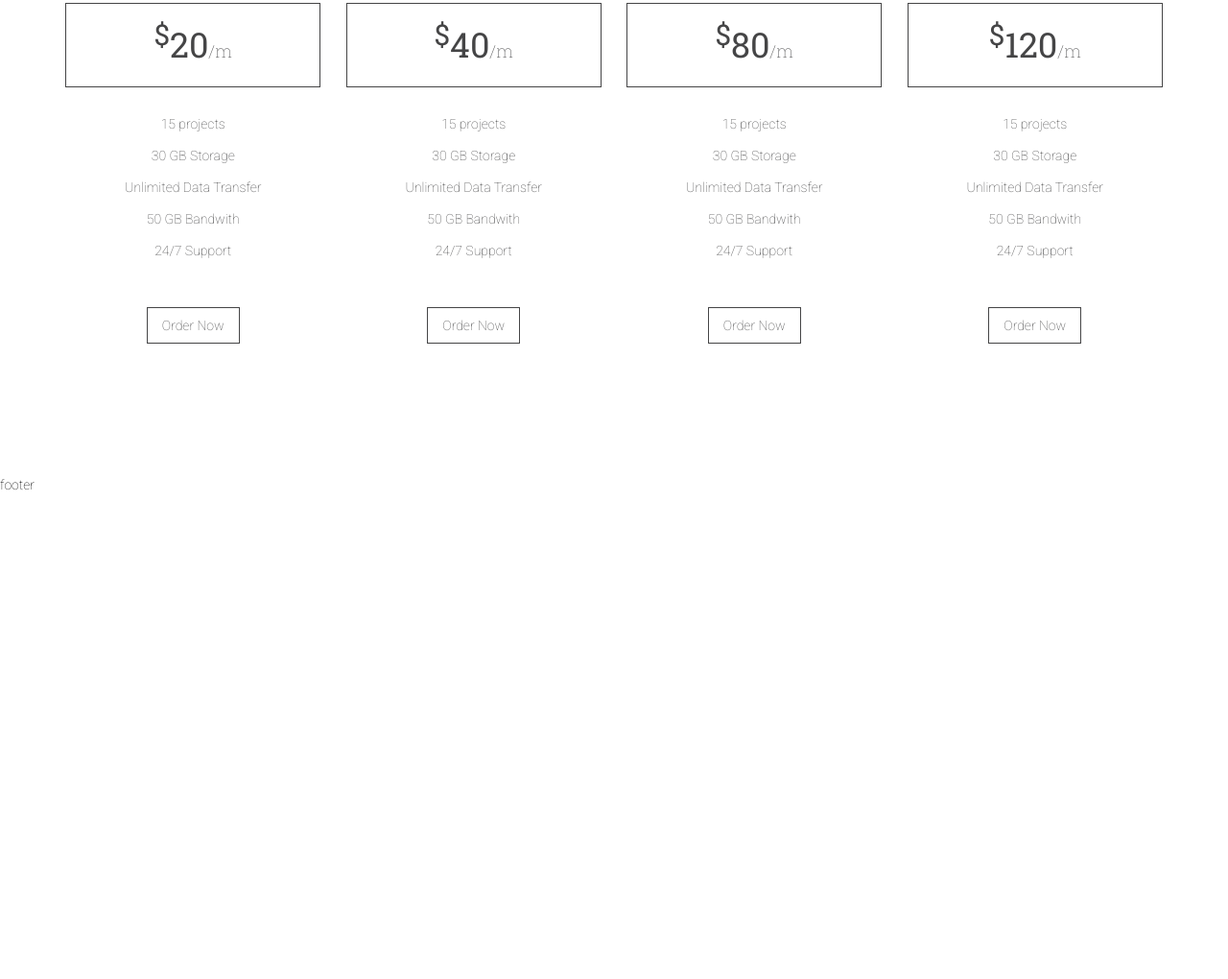
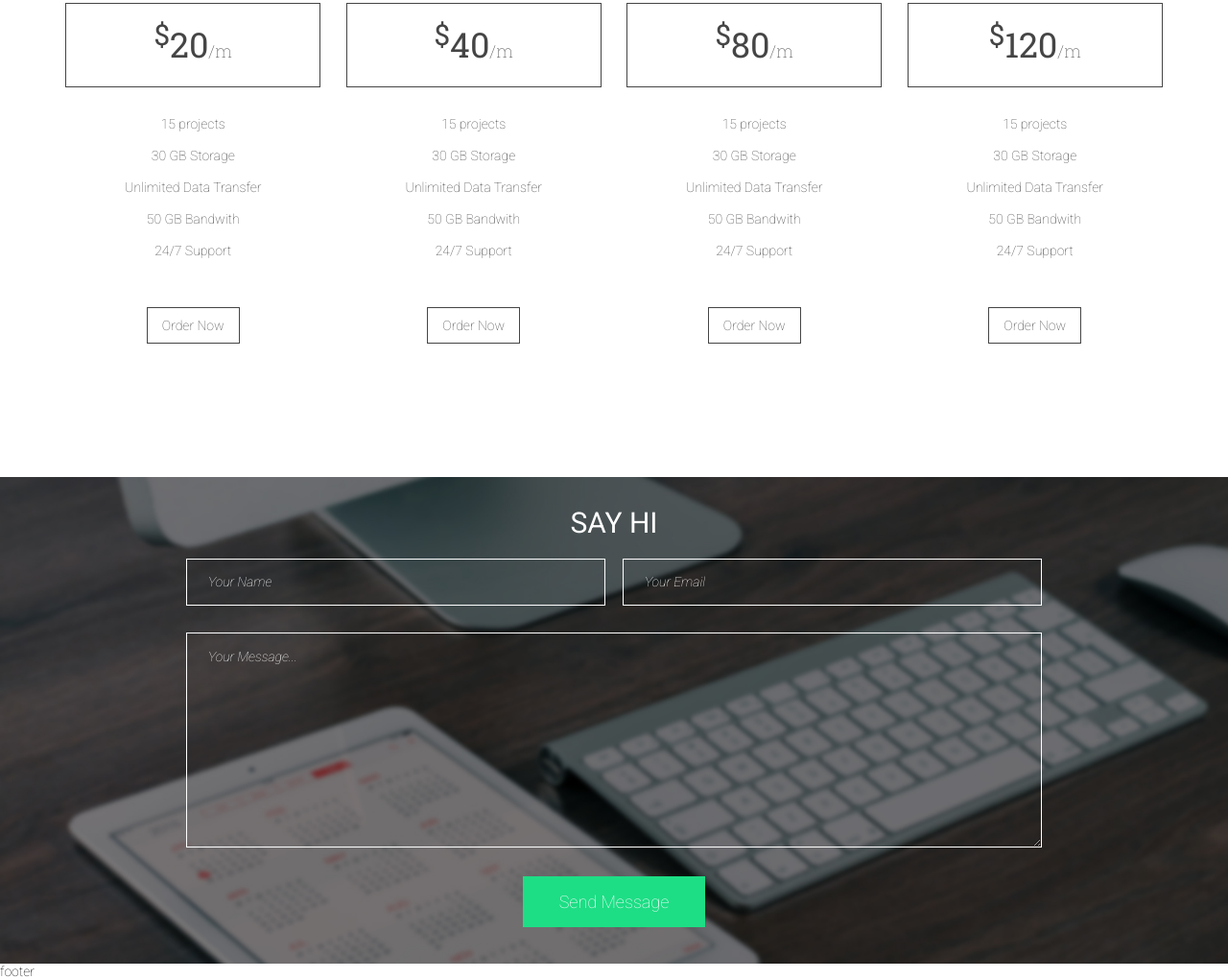
Before and after one commit to BigSten/foinni, a plain HTML site: page index.htm in a window 1280 px wide. Shown: the part 3690-4710 px from the top of the page at 96% size. Before the commit the page ends 4203 px from the top, so only its background shows below. Drawn offline with Linux system fonts and the light colour scheme.

Commit message:
block contact

```diff
--- a/index.htm
+++ b/index.htm
@@ -344,7 +344,20 @@
       </div><!--/.price-->
 
       <!--CONTACT-->
-      <div class="contact"></div><!--/.contact-->
+      <div class="contact">
+        <div class="container">
+          <div class="contact__inner">
+            <div class="contact__title title">Say Hi</div>
+            <form action="#" method="POST" class="contact__form">
+              <input type="text" name="userName" placeholder="Your Name">
+              <input type="text" name="userEmail" placeholder="Your Email">
+              <textarea name="message" placeholder="Your Message..."></textarea>
+
+              <button type="submit" class="contact__btn">Send Message</button>
+            </form>
+          </div>
+        </div>
+      </div><!--/.contact-->
     </div>
 
     <footer class="footer">footer</footer>
--- a/style.css
+++ b/style.css
@@ -602,3 +602,73 @@ hr {
 
 
 /*CONTACT*/
+.contact {
+  padding: 30px 0 38px;
+  text-align: center;
+  color: #fff;
+  background: url("img/contacts/bg.jpg") center / cover no-repeat fixed;
+}
+
+.contact__inner {}
+
+.contact__title {
+  color: #fff;
+  font-weight: 400;
+  text-transform: uppercase;
+  margin-bottom: 20px;
+}
+
+.contact__form {
+  width: 100%;
+  max-width: 892px;
+  display: flex;
+  justify-content: space-between;
+  flex-wrap: wrap;
+  margin: 0 auto;
+}
+
+.contact__form input,
+.contact__form textarea {
+  font-style: italic;
+  background: none;
+  border: 1px solid #fff;
+  outline: none;
+
+  color: #fff;
+}
+
+.contact__form textarea {
+  width: 100%;
+  margin: 28px 0 30px;
+  padding: 16px 0 176px 22px;
+}
+
+.contact__form textarea::-webkit-input-placeholder {
+  color: #fff;
+  font-family: 'Roboto', sans-serif;
+  font-weight: 100;
+  font-size: 14px;
+}
+
+.contact__form input {
+  width: 49%;
+  padding: 16px 22px;
+}
+
+.contact__form input::-webkit-input-placeholder {
+  color: #fff;
+  font-family: 'Roboto', sans-serif;
+  font-weight: 100;
+  font-size: 14px;
+}
+
+button[type = "submit"] {
+  cursor: pointer;
+  margin: 0 auto;
+  background-color: #1dde85;
+  color: #fff;
+  padding: 16px 38px;
+  font-size: 18px;
+  font-family: 'Roboto', sans-serif;
+  font-weight: 100;
+}
```
Also changed, not shown: img/footer/facebook.png (added), img/footer/google plus.png (added), img/footer/linkedin.png (added), img/footer/twitter.png (added).
